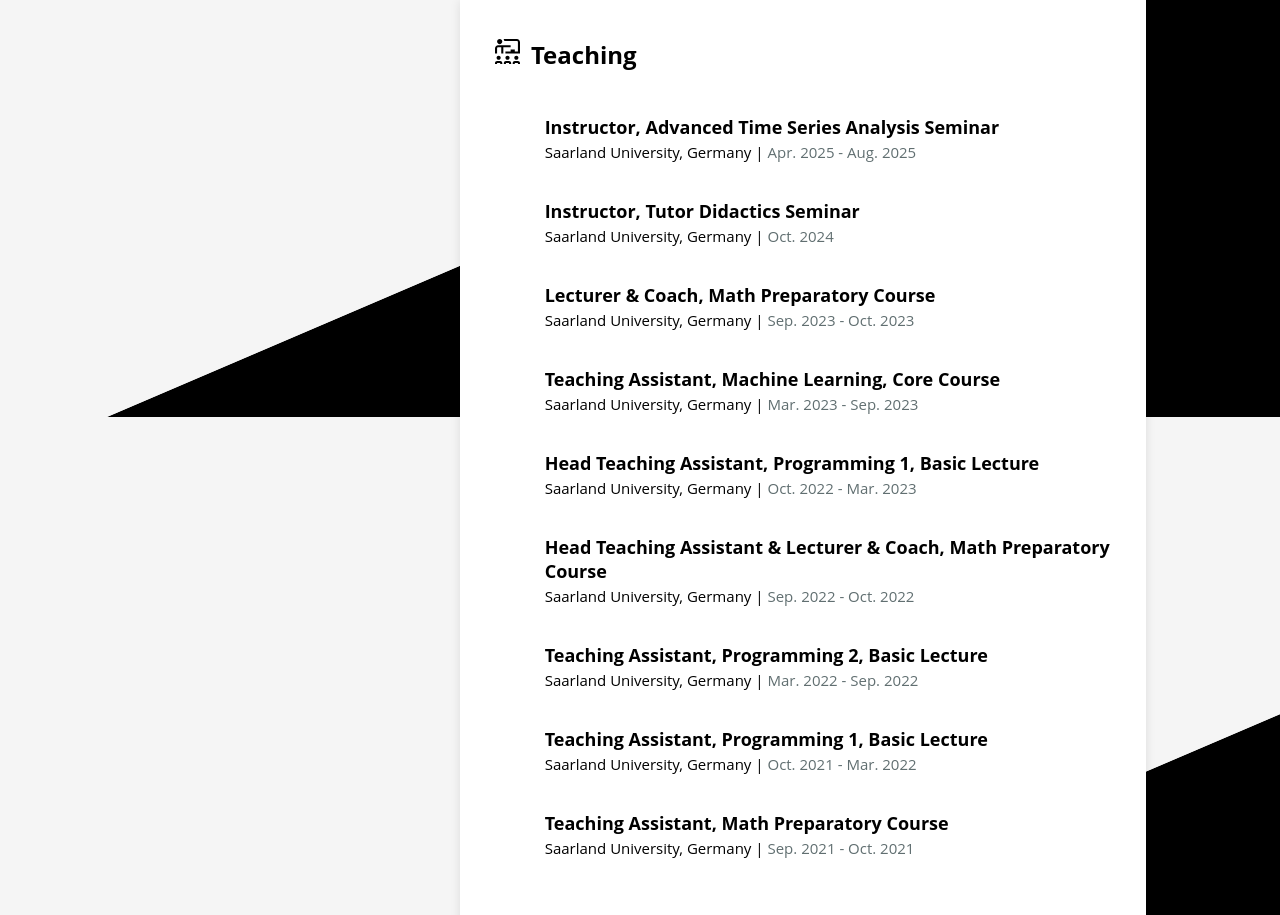
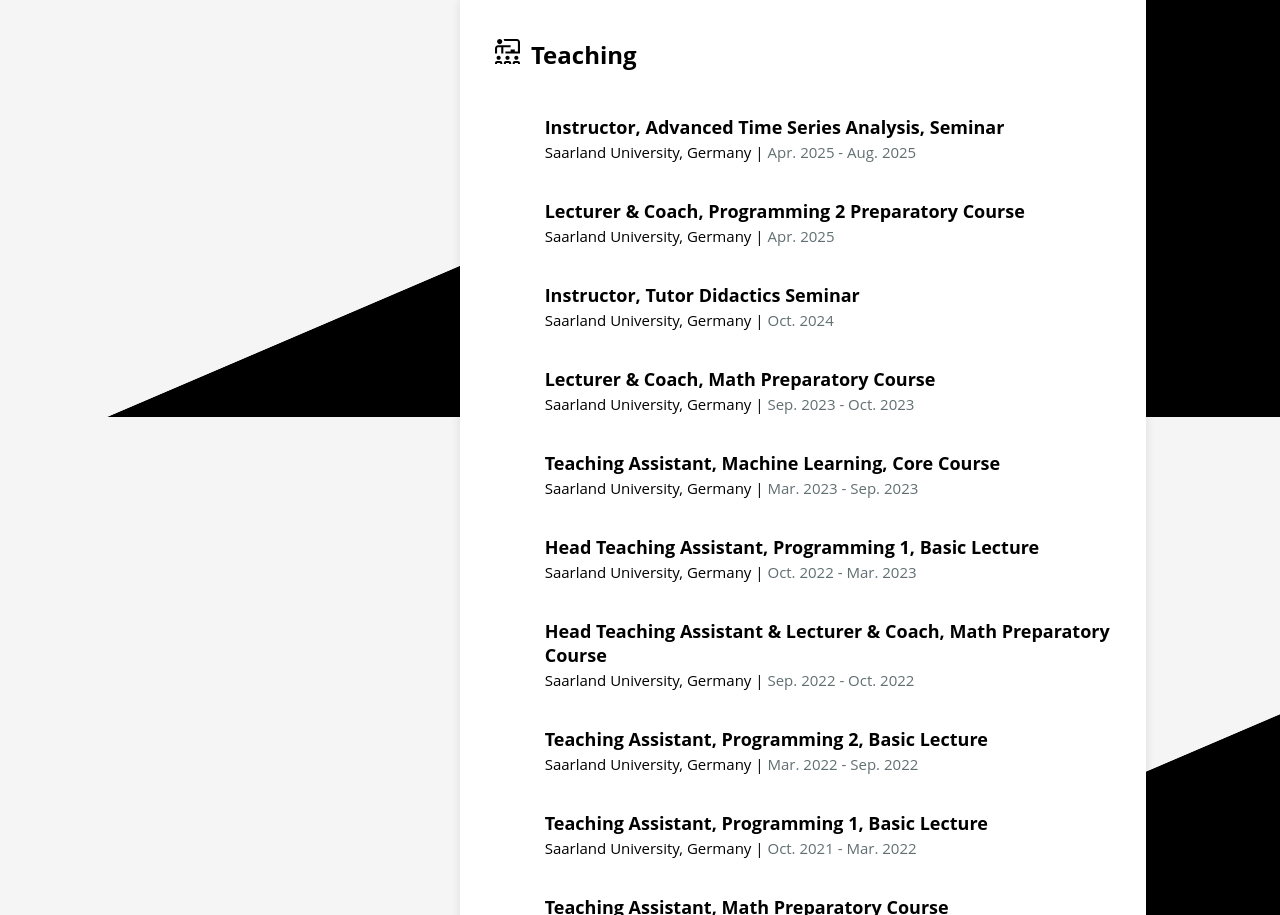
Before and after one commit to IamginE/IamginE.github.io, a plain HTML site: page index.html in a window 1280 px wide. Shown: the part 1183-2098 px from the top of the page. Drawn offline with Linux system fonts and the light colour scheme.

Commit message:
Prog. 2 prep course

```diff
--- a/index.html
+++ b/index.html
@@ -73,7 +73,8 @@
             <div class="card" id="teaching">
                 <p><img src="pics/workshop.svg" class="icon"> Teaching</p>
                 <ul>
-                    <li><p class="tags">Instructor, Advanced Time Series Analysis Seminar<br><span> Saarland University, Germany | <span> Apr. 2025 - Aug. 2025 </span></span> </p></li>
+                    <li><p class="tags">Instructor, Advanced Time Series Analysis, Seminar<br><span> Saarland University, Germany | <span> Apr. 2025 - Aug. 2025 </span></span> </p></li>
+                    <li><p class="tags">Lecturer & Coach, Programming 2 Preparatory Course<br><span> Saarland University, Germany | <span> Apr. 2025 </span></span> </p></li>
                     <li><p class="tags">Instructor, Tutor Didactics Seminar<br><span> Saarland University, Germany | <span> Oct. 2024 </span></span> </p></li>
                     <li><p class="tags">Lecturer & Coach, Math Preparatory Course<br><span> Saarland University, Germany | <span> Sep. 2023 - Oct. 2023 </span></span> </p></li>
                     <li><p class="tags">Teaching Assistant, Machine Learning, Core Course<br><span> Saarland University, Germany | <span> Mar. 2023 - Sep. 2023 </span></span> </p></li>
```
